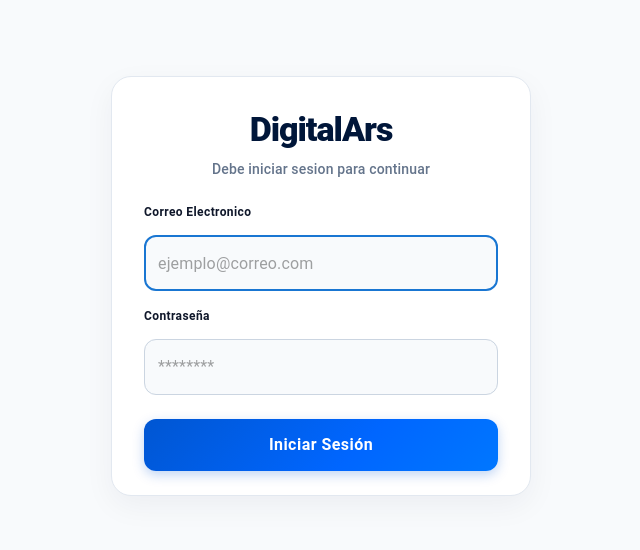
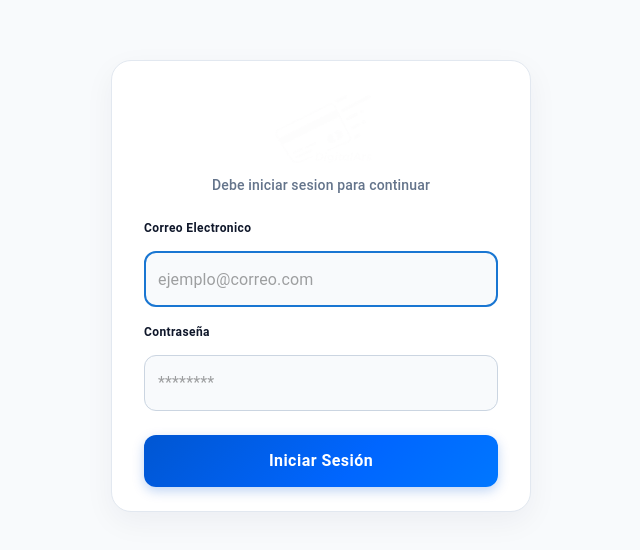
Before and after one commit to porrettimaximo/Squad-stack-Frontend, a React (Vite) app: page /login in a window 1280 px wide. Shown: the part 114-664 px from the top of the page, without its empty margins (319-959 px from the left). Built offline with nearby package versions, Linux system fonts and the light colour scheme.

Commit message:
feat(auth): replace text with iconoPrincipal logo in Login page

```diff
--- a/src/pages/Login.jsx
+++ b/src/pages/Login.jsx
@@ -11,6 +11,8 @@ import {
   Alert,
   CircularProgress,
 } from "@mui/material";
+
+import iconoPrincipal from "../assets/iconoPrincipal.png";
 
 export const Login = () => {
   const [email, setEmail] = useState("");
@@ -70,17 +72,21 @@ export const Login = () => {
         }}>
         <CardContent sx={{ p: { xs: 3, sm: 4 } }}>
           <Box sx={{ mb:3, textAlign: "center"}}>
-            <Typography
-              variant="h4"
-              component="h1"
+            <Box
+              component="img"
+              src={iconoPrincipal}
+              alt="DigitalArs"
               sx={{
-                fontWeight: 800,
-                letterSpacing: "-0.03em",
-                color: "#001639",
-                mb: 1,
-              }}>
-              DigitalArs
-            </Typography>
+                width: "100%",
+                maxWidth: 180,
+                height: "auto",
+                maxHeight: 70,
+                objectFit: "contain",
+                mx: "auto",
+                display: "block",
+                mb: 1.5,
+              }}
+            />
             <Typography variant="body2" sx={{ color: "#64748B", fontWeight: 500 }}>
               Debe iniciar sesion para continuar
             </Typography>
```
